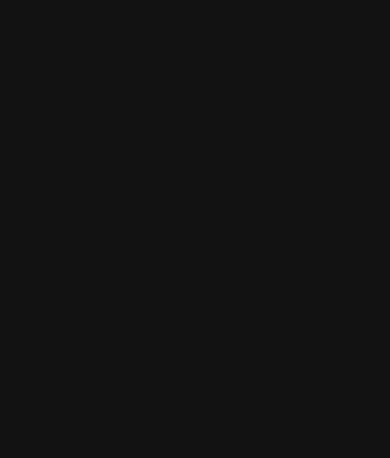
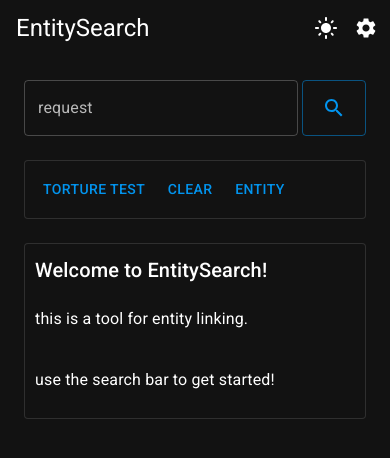
Before and after one commit to kaesaecracker/PreonSharp, a React (Vite) app in the folder preonsharp-react-app/: page / in a window 390 px wide. Shown: the top 458 px of the page. Built offline with nearby package versions, Linux system fonts and the light colour scheme.

Commit message:
fix mobile view, rename

```diff
--- a/preonsharp-react-app/index.html
+++ b/preonsharp-react-app/index.html
@@ -4,7 +4,7 @@
   <meta charset="UTF-8"/>
   <meta name="viewport" content="width=device-width, initial-scale=1.0"/>
 
-  <title>Preon# Web</title>
+  <title>EntitySearch</title>
   <meta name="description" content="My Awesome App description">
 
   <meta name="theme-color" content="#ffffff">
--- a/preonsharp-react-app/src/App.tsx
+++ b/preonsharp-react-app/src/App.tsx
@@ -10,9 +10,11 @@
 import {EmptyGuid, Guid} from "./models/Guid.ts";
 import CustomAppBar from "./components/CustomAppBar.tsx";
 
+type PageName = 'settings' | 'entity' | null;
+
 export default function App() {
   const [settings, mutateSettings] = useStoredObjectState<Settings>('settings', getDefaultSettings);
-  const [subPage, setSubPage] = useState<string | null>(null);
+  const [subPage, setSubPage] = useState<PageName>(null);
   const [entityId, setEntityId] = useState<Guid>(EmptyGuid);
 
   const theme = settings.colorScheme === 'light' ? lightTheme : darkTheme;
@@ -69,15 +71,18 @@
 
         <div style={{
           flexBasis: 0,
-          transition: 'width 0.3s ease-in',
+          transitionDuration: '0.25s',
           transitionProperty: 'width, flex-grow',
+          transitionTimingFunction: 'ease-in-out',
           minWidth: 0,
           flexGrow: subPage !== null ? 1 : 0
         }}>
           {subContent}
         </div>
       </div>
-      : subContent ?? mainContent}
+      : subPage !== null
+        ? subContent
+        : mainContent}
 
   </ThemeProvider>;
 }
--- a/preonsharp-react-app/src/MainPage.tsx
+++ b/preonsharp-react-app/src/MainPage.tsx
@@ -1,11 +1,9 @@
 import {useState} from 'react';
 import {Button, Typography} from "@mui/material";
-
 import QueryResultView from './QueryResultView';
 import Page from './components/Page';
 import {QueryServerResponse} from './types';
 import SearchBox from "./SearchBox";
-
 import './MainPage.css';
 import Section from "./components/Section.tsx";
 import {Credentials} from "./models/Settings.ts";
@@ -54,7 +52,9 @@
 
 function WelcomeSection() {
   return <Section direction='column'>
-    <Typography variant="h6" component="div" sx={{flexGrow: 1}}>welcome to preon#</Typography>
+    <Typography variant="h6" component="div" sx={{flexGrow: 1}}>
+      Welcome to EntitySearch!
+    </Typography>
     <p>this is a tool for entity linking.</p>
     <p>use the search bar to get started!</p>
   </Section>;
--- a/preonsharp-react-app/src/components/CustomAppBar.tsx
+++ b/preonsharp-react-app/src/components/CustomAppBar.tsx
@@ -8,7 +8,7 @@
   return <AppBar sx={{flexGrow: 1}} position="static" elevation={0}>
     <Toolbar>
       {
-        title && <Typography variant="h6" component="div" sx={{flexGrow: 1}}>
+        title && <Typography variant="h5" component="div" sx={{flexGrow: 1}}>
           {title}
         </Typography>
       }
--- a/preonsharp-react-app/vite.config.ts
+++ b/preonsharp-react-app/vite.config.ts
@@ -18,7 +18,7 @@
         config: false
       },
       manifest: {
-        name: "Preon# Web ",
+        name: "EntitySearch ",
         theme_color: '#0294EE',
         background_color: '#000000'
       }
```
